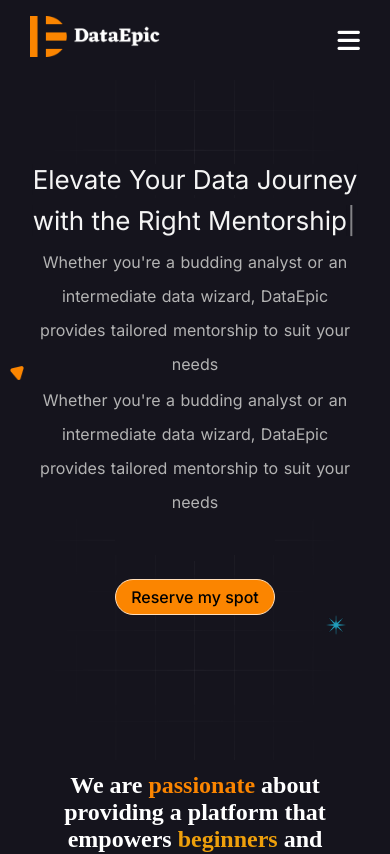
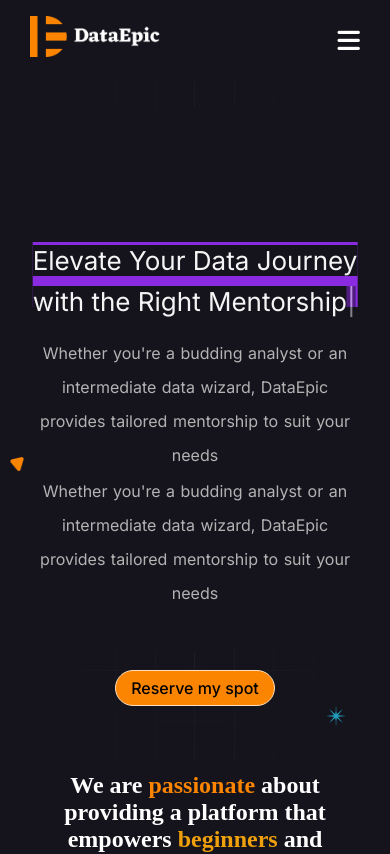
Before and after one commit to TheSaviourEking/dataepic_website, a React (Create React App) app: page / in a window 390 px wide. Shown: the top 854 px of the page. Built offline with nearby package versions, Linux system fonts and the light colour scheme; the HTML template or start-up script is replaced by a standard one; a web font is replaced by a local one.

Commit message:
fix error

```diff
--- a/src/styles/TypeEffect.css
+++ b/src/styles/TypeEffect.css
@@ -1,3 +1,4 @@
+
 .type-wrap span {
   width: 100%;
   font-size: 50px;
@@ -17,29 +18,31 @@
   justify-content: center;
 }
 
+
+
 @media screen and (max-width: 767.98px) {
-  .web_container {
+  .web_container{
     height: auto;
-  }
-
-  .type-wrap span {
+}
+    .type-wrap span {
     font-size: 26px;
     margin: 0;
   }
 
-
   .type-wrap {
     transform: translateX(-50%);
-    padding: 0 auto;
+    padding-bottom: 20%;
     position: relative;
-    top: -180%;
     height: 0;
-    margin: 2% auto;
+    margin: 20% auto;
+    height: 0;
     line-height: 38px;
+    background-color: blueviolet;
+
   }
 
-  .reserve-btns Link {
-    margin-top: 0;
-    padding: 0;
+  .reserve-btns Link{
+margin-top: 0;
+padding: 0;
   }
 }
```
